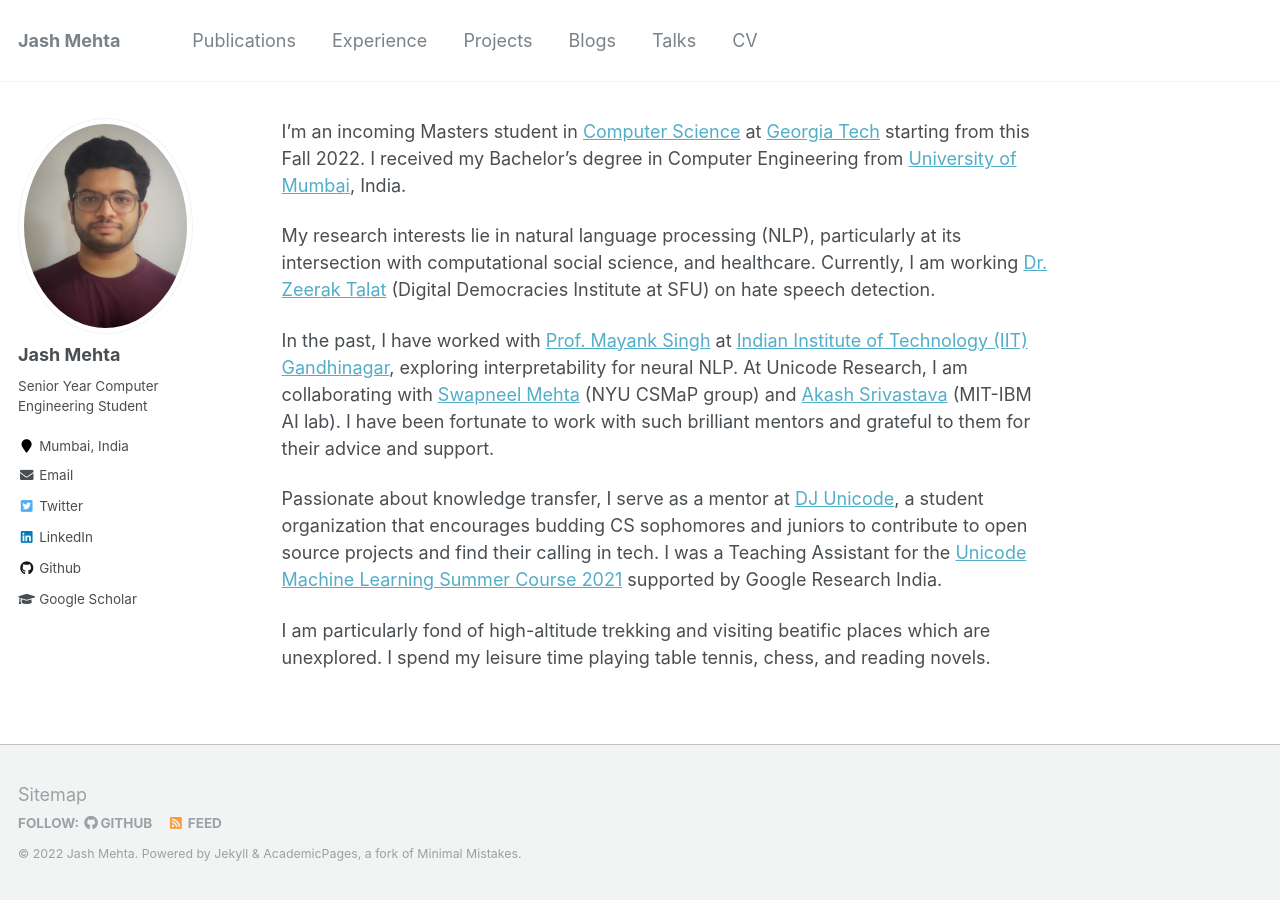
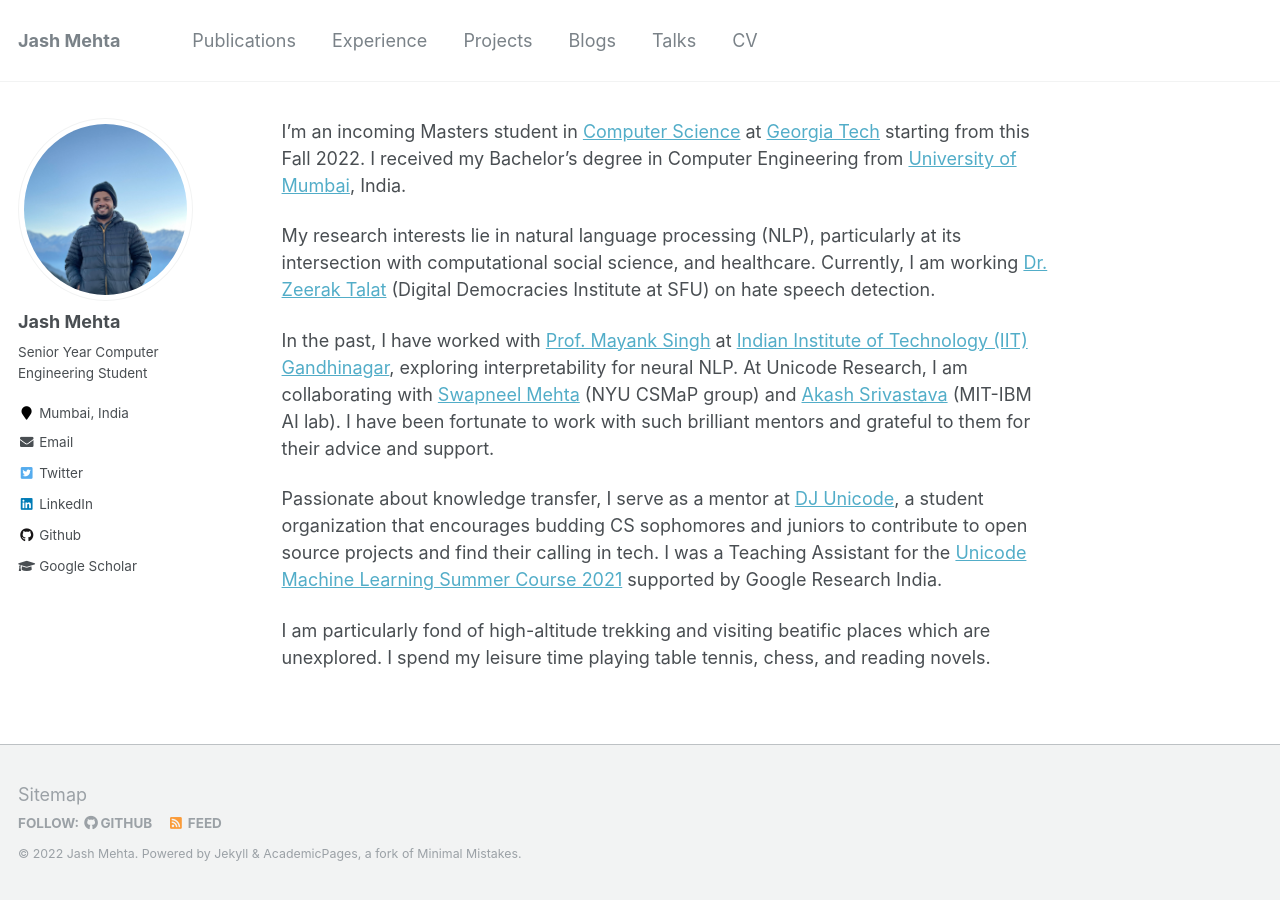
Before and after one commit to jashmehta3300/jashmehta3300.github.io, a Jekyll site: the page built from _pages/about.md, in a window 1280 px wide. Built offline with Jekyll 4.4.1, drawn with Linux system fonts in a browser that asks for light colours.

Commit message:
UPDATE: dp

```diff
--- a/_config.yml
+++ b/_config.yml
@@ -81,7 +81,7 @@ analytics:
 # Site Author
 author:
   name             : "Jash Mehta"
-  avatar           : "jash.jpeg"
+  avatar           : "Jash_DP.jpg"
   bio              : "Senior Year Computer Engineering Student"
   location         : "Mumbai, India"
   employer         :
--- a/_data/authors.yml
+++ b/_data/authors.yml
@@ -5,7 +5,7 @@ Name Name:
   uri         : "https://jashmehta3300.github.io"
   email       : "jashmehta3300@gmail.com"
   bio         : "Senior Year Computer Engineering Student"
-  avatar      : "jash.jpeg"
+  avatar      : "Jash_DP.jpg"
   twitter     : "jashmehta3300"
   google_plus : ""
 
```
Also changed, not shown: images/Jash_DP.jpg (added), images/Jash_dp.png (added), 2 other files.
